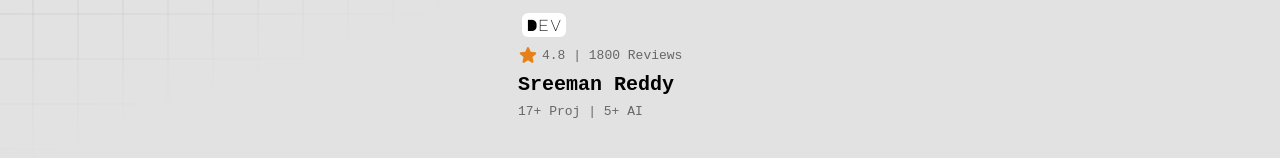
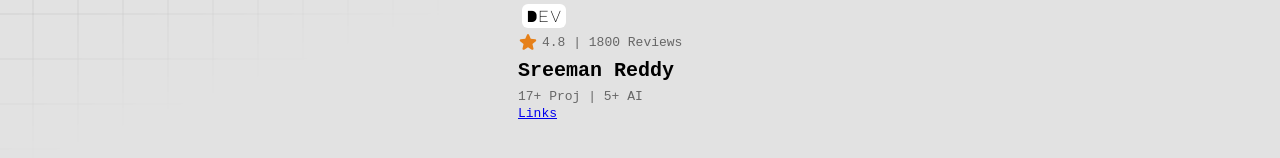
Before and after one commit to sremannn/Portfoli0, a plain HTML site: page index.html in a window 1280 px wide. Shown: the part 454-612 px from the top of the page. Drawn offline with Linux system fonts and the light colour scheme.

Commit message:
index.html

```diff
--- a/index.html
+++ b/index.html
@@ -25,6 +25,7 @@
           </div>
           <h3>Sreeman Reddy</h3>
           <p>17+ Proj | 5+ AI</p>
+          <p><a href="./links">Links</a></p>
         </div>
       </article>
 
```
